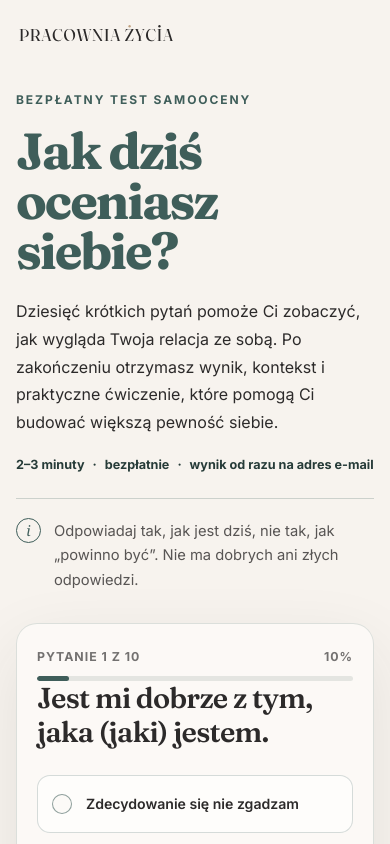
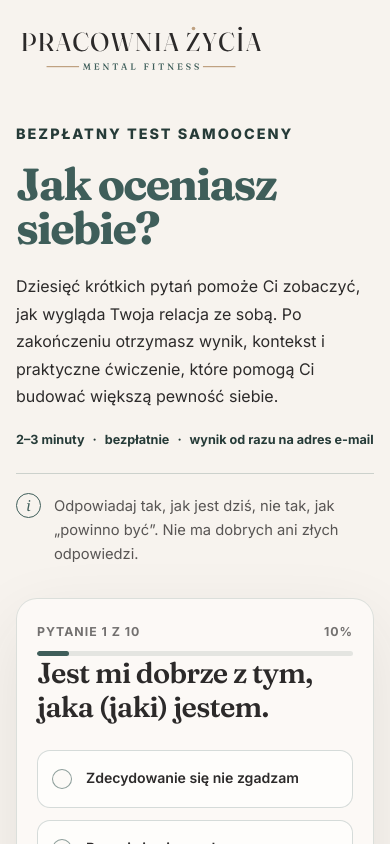
Before and after one commit to EwaC999/pz-test-samooceny, a Next.js app: page / in a window 390 px wide. Shown: the top 844 px of the page. Built offline with nearby package versions, Linux system fonts and the light colour scheme.

Commit message:
feat: refine opening screen branding

```diff
--- a/src/components/self-assessment/SelfAssessment.module.css
+++ b/src/components/self-assessment/SelfAssessment.module.css
@@ -21,7 +21,7 @@
 
 .header img {
   display: block;
-  width: 190px;
+  width: 300px;
   height: auto;
 }
 
@@ -57,12 +57,19 @@
   text-transform: uppercase;
 }
 
+.eyebrow {
+  color: var(--green-deep);
+  font-size: 0.9rem;
+  font-weight: 750;
+  letter-spacing: 0.14em;
+}
+
 .intro h1 {
   max-width: 640px;
   margin: 0;
   color: var(--green);
   font-family: var(--font-fraunces), Fraunces, Georgia, serif;
-  font-size: clamp(3.2rem, 5.5vw, 5.3rem);
+  font-size: clamp(3rem, 4.7vw, 4.65rem);
   font-weight: 650;
   letter-spacing: -0.04em;
   line-height: 0.98;
@@ -602,7 +609,7 @@
   }
 
   .header img {
-    width: 160px;
+    width: 250px;
   }
 
   .main {
@@ -614,7 +621,7 @@
   }
 
   .intro h1 {
-    font-size: clamp(2.75rem, 13vw, 4rem);
+    font-size: clamp(2.55rem, 11.5vw, 3.45rem);
   }
 
   .lead {
--- a/src/components/self-assessment/SelfAssessment.tsx
+++ b/src/components/self-assessment/SelfAssessment.tsx
@@ -228,12 +228,15 @@ export function SelfAssessment() {
   return (
     <div className={styles.pageShell}>
       <header className={styles.header}>
-        <a href="https://pracowniazycia.pl" aria-label="Pracownia Życia">
+        <a
+          href="https://www.pracowniazycia.pl/"
+          aria-label="Pracownia Życia — strona główna"
+        >
           <Image
-            src="/brand/logotyp-poziomy--grafit-krem.svg"
-            alt="Pracownia Życia"
-            width={210}
-            height={64}
+            src="/brand/logotyp-poziomy-deskryptor--grafit-krem.svg"
+            alt="Pracownia Życia — Mental Fitness"
+            width={300}
+            height={66}
             priority
           />
         </a>
@@ -243,7 +246,7 @@ export function SelfAssessment() {
         <section className={styles.hero} aria-labelledby="page-title">
           <div className={styles.intro}>
             <p className={styles.eyebrow}>Bezpłatny test samooceny</p>
-            <h1 id="page-title">Jak dziś oceniasz siebie?</h1>
+            <h1 id="page-title">Jak oceniasz siebie?</h1>
             <p className={styles.lead}>
               Dziesięć krótkich pytań pomoże Ci zobaczyć, jak wygląda Twoja
               relacja ze sobą. Po zakończeniu otrzymasz wynik, kontekst i
@@ -342,8 +345,7 @@ export function SelfAssessment() {
                   <p className={styles.cardEyebrow}>Wynik jest gotowy</p>
                   <h2>Gdzie wysłać Twój wynik?</h2>
                   <p className={styles.cardLead}>
-                    Podaj adres e-mail. Wynik zobaczysz również od razu na tej
-                    stronie.
+                    Podaj adres e-mail, na który otrzymasz wynik testu.
                   </p>
 
                   <form onSubmit={submitEmail} className={styles.emailForm}>
```
Also changed, not shown: public/brand/logotyp-poziomy-deskryptor--grafit-krem.svg (added), 1 other file (tests, documents, lock files or other folders).
